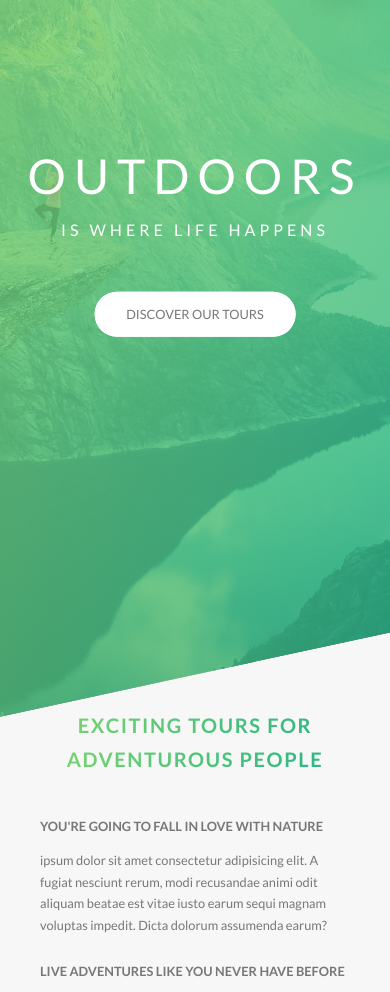
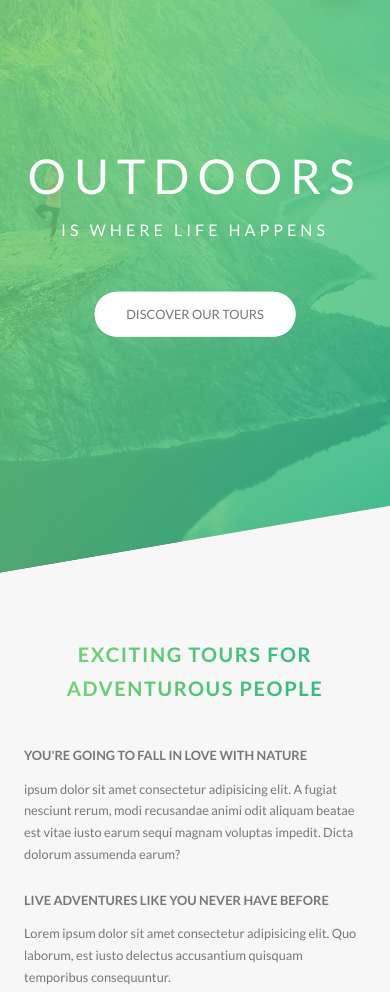
Before and after one commit to darren-ings/Natours, a plain HTML site: page index.html in a window 390 px wide. Shown: the part 85-1077 px from the top of the page. Drawn offline with Linux system fonts and the light colour scheme.

Commit message:
Add files via upload

```diff
--- a/css/style.css
+++ b/css/style.css
@@ -737,8 +737,8 @@ body {
   position: relative; }
   @media (max-width: 37.5em) {
     .header {
-      -webkit-clip-path: polygon(0 0, 100% 0, 100% 85vh, 0 100%);
-      clip-path: polygon(0 0, 100% 0, 100% 85vh, 0 100%); } }
+      -webkit-clip-path: polygon(0 0, 100% 0, 100% 70vh, 0 82%);
+      clip-path: polygon(0 0, 100% 0, 100% 70vh, 0 82%); } }
   .header__logo-box {
     position: absolute;
     top: 4rem;
@@ -952,7 +952,8 @@ body {
       padding: 30rem 10rem 25rem 10rem; } }
   @media (max-width: 37.5em) {
     .section-about {
-      padding: 20rem 5rem 23rem 5rem; } }
+      padding: 20rem 3rem 23rem 3rem;
+      margin-top: -30rem; } }
 
 .section-features {
   padding: 25rem 0;
```
